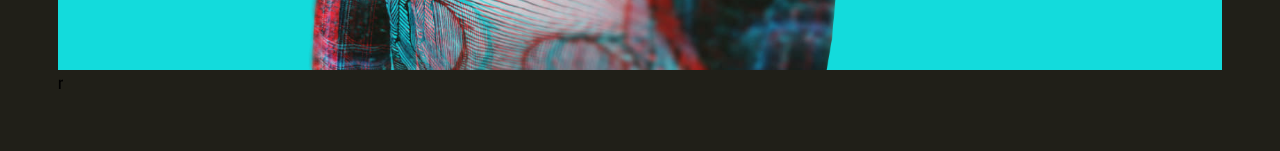
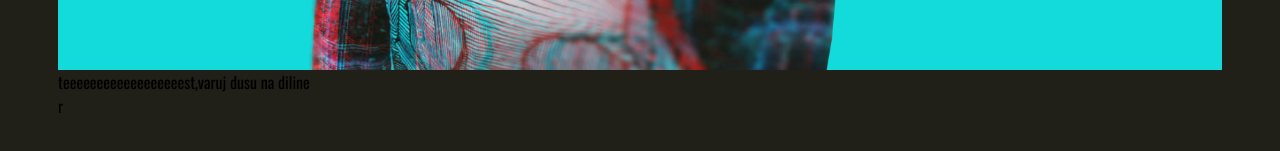
Before and after one commit to progkruzok/progkruzok-web, a website: page public/weby/maros/index.html in a window 1280 px wide. Shown: the part 913-1064 px from the top of the page. Drawn offline with nearby package versions, Linux system fonts and the light colour scheme.

Commit message:
no tak to je teda varoval som

```diff
--- a/public/weby/maros/index.html
+++ b/public/weby/maros/index.html
@@ -37,5 +37,8 @@
 <div id="dolnyBlok">
 
 </div>
+<div class="">
+  teeeeeeeeeeeeeeeeeest,varuj dusu na diline
+</div>
   </body>
 </html>r
```
